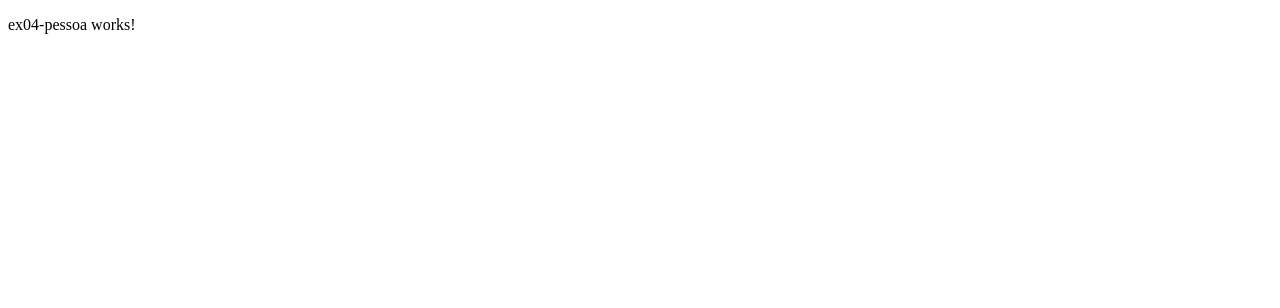
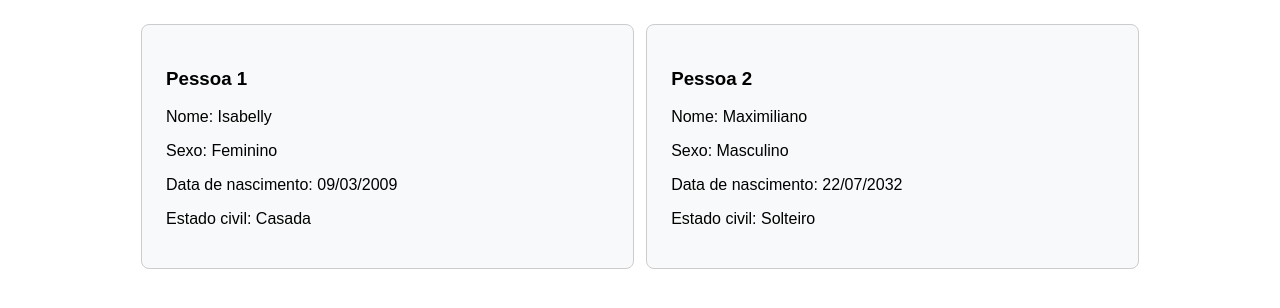
Before and after one commit to Kovatsug/exercicios-introdutorios-angular, an Angular app: page /ex04 in a window 1280 px wide. Shown: the top 308 px of the page. Built offline with nearby package versions, Linux system fonts and the light colour scheme.

Commit message:
feat/conclusao exercicio 4

```diff
--- a/src/app/exercicios/ex04-pessoa/ex04-pessoa.css
+++ b/src/app/exercicios/ex04-pessoa/ex04-pessoa.css
@@ -0,0 +1,23 @@
+/* Layout: 2 blocos de pessoa lado a lado com Flexbox */
+.container {
+  display: flex;
+  justify-content: center;
+  gap: 1%;
+  flex-wrap: wrap;
+
+  max-width: 99%;
+  margin: auto;
+  padding: 1rem;
+  font-family: Arial, sans-serif;
+}
+
+/* Cada bloco de pessoa */
+.pessoa {
+  border: 1px solid #ccc;
+  border-radius: 0.5rem;
+  padding: 1.5rem;
+  background-color: #f8f9fa;
+  width: auto;
+  min-width: 40%;
+  box-sizing: border-box;
+}
--- a/src/app/exercicios/ex04-pessoa/ex04-pessoa.html
+++ b/src/app/exercicios/ex04-pessoa/ex04-pessoa.html
@@ -1 +1,20 @@
-<p>ex04-pessoa works!</p>
+<!-- Exibição de 2 pessoas usando apenas interpolação {{ }} -->
+<div class="container">
+  <!-- Bloco para Pessoa 1 -->
+  <div class="pessoa">
+    <h3>Pessoa 1</h3>
+    <p>Nome: {{ pessoa1.nome }}</p>
+    <p>Sexo: {{ pessoa1.sexo }}</p>
+    <p>Data de nascimento: {{ pessoa1.dataNascimento }}</p>
+    <p>Estado civil: {{ pessoa1.estadoCivil }}</p>
+  </div>
+
+  <!-- Bloco para Pessoa 2 -->
+  <div class="pessoa">
+    <h3>Pessoa 2</h3>
+    <p>Nome: {{ pessoa2.nome }}</p>
+    <p>Sexo: {{ pessoa2.sexo }}</p>
+    <p>Data de nascimento: {{ pessoa2.dataNascimento }}</p>
+    <p>Estado civil: {{ pessoa2.estadoCivil }}</p>
+  </div>
+</div>
--- a/src/app/exercicios/ex04-pessoa/ex04-pessoa.ts
+++ b/src/app/exercicios/ex04-pessoa/ex04-pessoa.ts
@@ -1,4 +1,5 @@
 import { Component } from '@angular/core';
+import { Pessoa } from './pessoa';
 
 @Component({
   imports: [],
@@ -6,4 +7,19 @@ import { Component } from '@angular/core';
   styleUrl: './ex04-pessoa.css',
   templateUrl: './ex04-pessoa.html',
 })
-export class Ex04Pessoa {}
+export class Ex04Pessoa {
+  // Atributos do tipo Pessoa com valores de exemplo
+  pessoa1: Pessoa = {
+    nome: 'Isabelly',
+    sexo: 'Feminino',
+    dataNascimento: '09/03/2009',
+    estadoCivil: 'Casada',
+  };
+
+  pessoa2: Pessoa = {
+    nome: 'Maximiliano',
+    sexo: 'Masculino',
+    dataNascimento: '22/07/2032',
+    estadoCivil: 'Solteiro',
+  };
+}
--- /dev/null
+++ b/src/app/exercicios/ex04-pessoa/pessoa.ts
@@ -0,0 +1,7 @@
+/* Interface Pessoa - define os dados de uma pessoa */
+export interface Pessoa {
+  nome: string;
+  sexo: string;
+  dataNascimento: string;
+  estadoCivil: string;
+}
```
